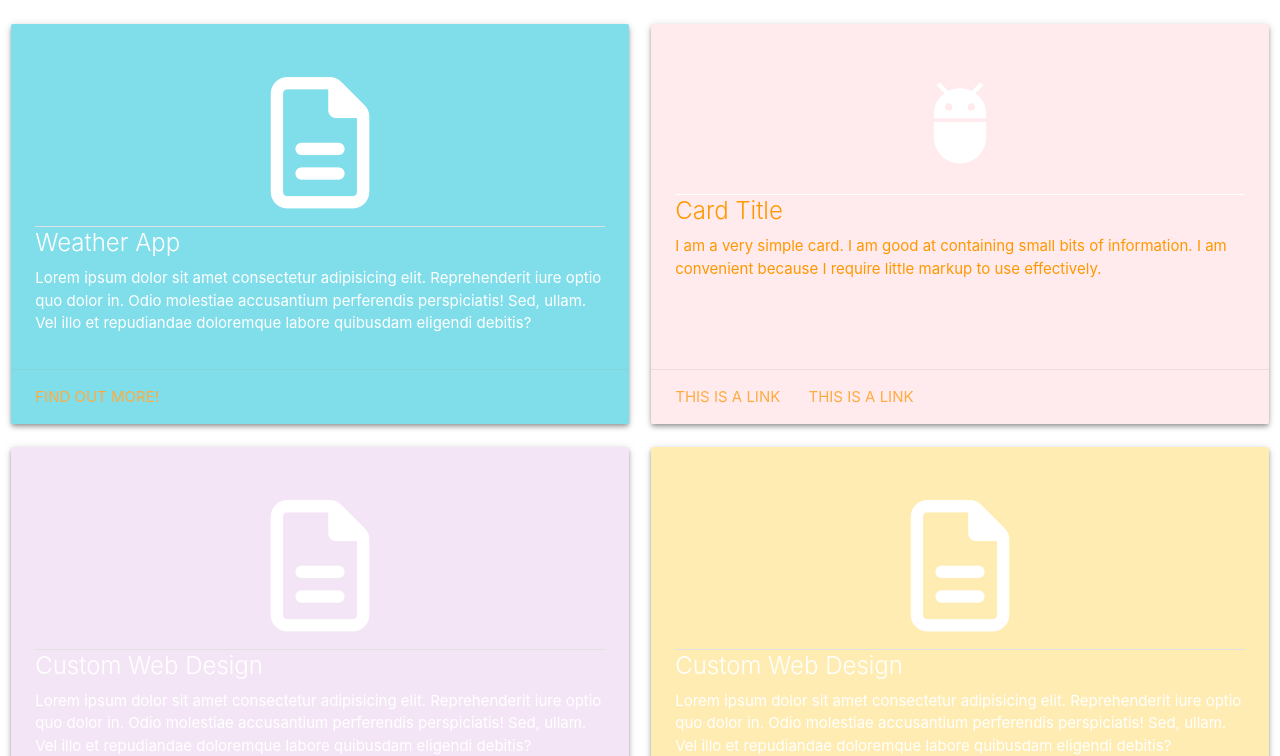
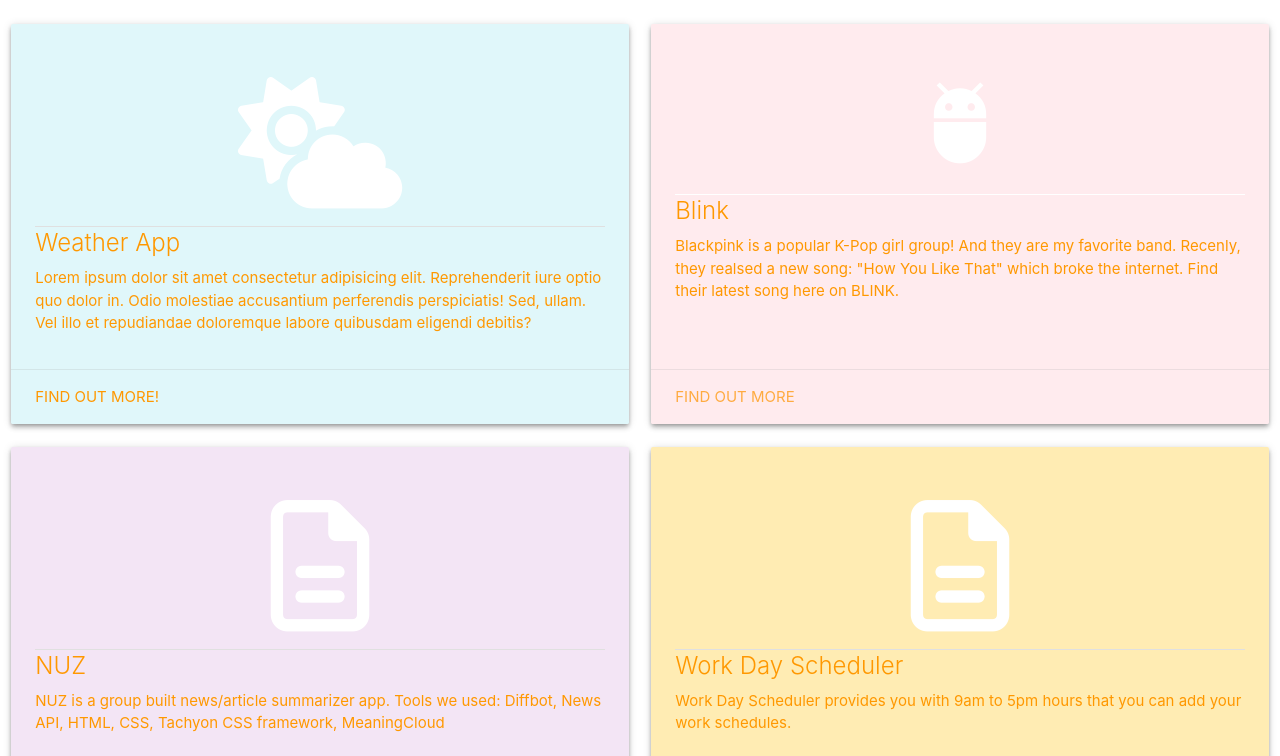
Before and after one commit to dianapulatova/DP, a plain HTML site: page index.html in a window 1280 px wide. Shown: the part 684-1440 px from the top of the page. Drawn offline with nearby package versions, Linux system fonts and the light colour scheme.

Commit message:
added all the project links

```diff
--- a/index.html
+++ b/index.html
@@ -122,19 +122,19 @@
           <h2 class="section-header"> Portfolio</h2>
         </div>
       </div>
-        <!-- CARD BLUE -- z-depth is for shadow -->
+        <!-- CARD BLUE -- z-depth is for shadow <i class="fas fa-sun-cloud"></i> -->
         <div class="row">
           <div class="col l6 m12 s12">
-           <div class="card medium cyan lighten-3 z-depth-2">
+           <div class="card medium cyan lighten-5 z-depth-2">
              <div class="card-content white-text">
-               <h3 class="center-align"> <i class="fa fa-file-text-o fa-3x" aria-hidden="true"></i></i></h3>
+               <h3 class="center-align"> <i class="fas fa-cloud-sun fa-3x"></i></h3>
                <div class="divider"></div>
-               <span class="card-title">Weather App</span>
-               <p>Lorem ipsum dolor sit amet consectetur adipisicing elit. Reprehenderit iure optio quo dolor in. Odio molestiae accusantium perferendis perspiciatis! Sed, ullam. Vel illo et repudiandae doloremque labore quibusdam eligendi debitis?</p>
+               <span class="card-title orange-text">Weather App</span>
+               <p class="orange-text">Lorem ipsum dolor sit amet consectetur adipisicing elit. Reprehenderit iure optio quo dolor in. Odio molestiae accusantium perferendis perspiciatis! Sed, ullam. Vel illo et repudiandae doloremque labore quibusdam eligendi debitis?</p>
              </div>
              <!-- card action link section at the bottom of the card -->
              <div class="card-action">
-              <a href="https://dianapulatova.github.io/Weather-Dashboard/">Find out more!</a>
+              <a class="orange-text" href="https://dianapulatova.github.io/Weather-Dashboard/">Find out more!</a>
             </div>
            </div>
          </div>
@@ -145,14 +145,13 @@
             <div class="card-content white-text">
               <h3 class="center-align"><i class="material-icons large lighten-5 ">adb</i></h3>
               <div class="divider white"></div>
-              <span class="card-title orange-text ">Card Title</span>
-              <p class="orange-text">I am a very simple card. I am good at containing small bits of information.
-              I am convenient because I require little markup to use effectively.</p>
+              <span class="card-title orange-text ">Blink</span>
+              <p class="orange-text">Blackpink is a popular K-Pop girl group! And they are my favorite band. Recenly, they realsed a new song: "How You Like That" which broke the internet. Find their latest song here on BLINK.</p>
             </div>
             <!-- card action link at the bottom of the card -->
              <div class="card-action">
-              <a href="#">This is a link</a>
-              <a href="#">This is a link</a>
+              <a href="https://dianapulatova.github.io/BLINK/">Find out more</a>
+              <!-- <a href="#">This is a link</a> -->
             </div>
           </div>
         </div>
@@ -163,12 +162,14 @@
              <div class="card-content white-text">
                <h3 class="center-align"> <i class="fa fa-file-text-o fa-3x" aria-hidden="true"></i></i></h3>
                <div class="divider"></div>
-               <span class="card-title">Custom Web Design</span>
-               <p>Lorem ipsum dolor sit amet consectetur adipisicing elit. Reprehenderit iure optio quo dolor in. Odio molestiae accusantium perferendis perspiciatis! Sed, ullam. Vel illo et repudiandae doloremque labore quibusdam eligendi debitis?</p>
+               <span class="card-title orange-text">NUZ</span>
+               <p class="orange-text">NUZ is a group built news/article summarizer app.
+                Tools we used: Diffbot, News API, HTML, CSS, Tachyon CSS framework, MeaningCloud
+                </p>
              </div>
              <!-- card action link section at the bottom of the card -->
              <div class="card-action">
-              <a href="#">Find out more!</a>
+              <a href="https://dianapulatova.github.io/NUZ/">Find out more!</a>
             </div>
            </div>
          </div>
@@ -179,12 +180,12 @@
              <div class="card-content white-text">
                <h3 class="center-align"> <i class="fa fa-file-text-o fa-3x" aria-hidden="true"></i></i></h3>
                <div class="divider"></div>
-               <span class="card-title">Custom Web Design</span>
-               <p>Lorem ipsum dolor sit amet consectetur adipisicing elit. Reprehenderit iure optio quo dolor in. Odio molestiae accusantium perferendis perspiciatis! Sed, ullam. Vel illo et repudiandae doloremque labore quibusdam eligendi debitis?</p>
+               <span class="card-title orange-text">Work Day Scheduler</span>
+               <p class="orange-text" >Work Day Scheduler provides you with 9am to 5pm hours that you can add your work schedules.</p>
              </div>
              <!-- card action link section at the bottom of the card -->
              <div class="card-action">
-              <a href="#">Find out more!</a>
+              <a href="https://dianapulatova.github.io/day-planner/">Find out more!</a>
             </div>
            </div>
          </div>
```
